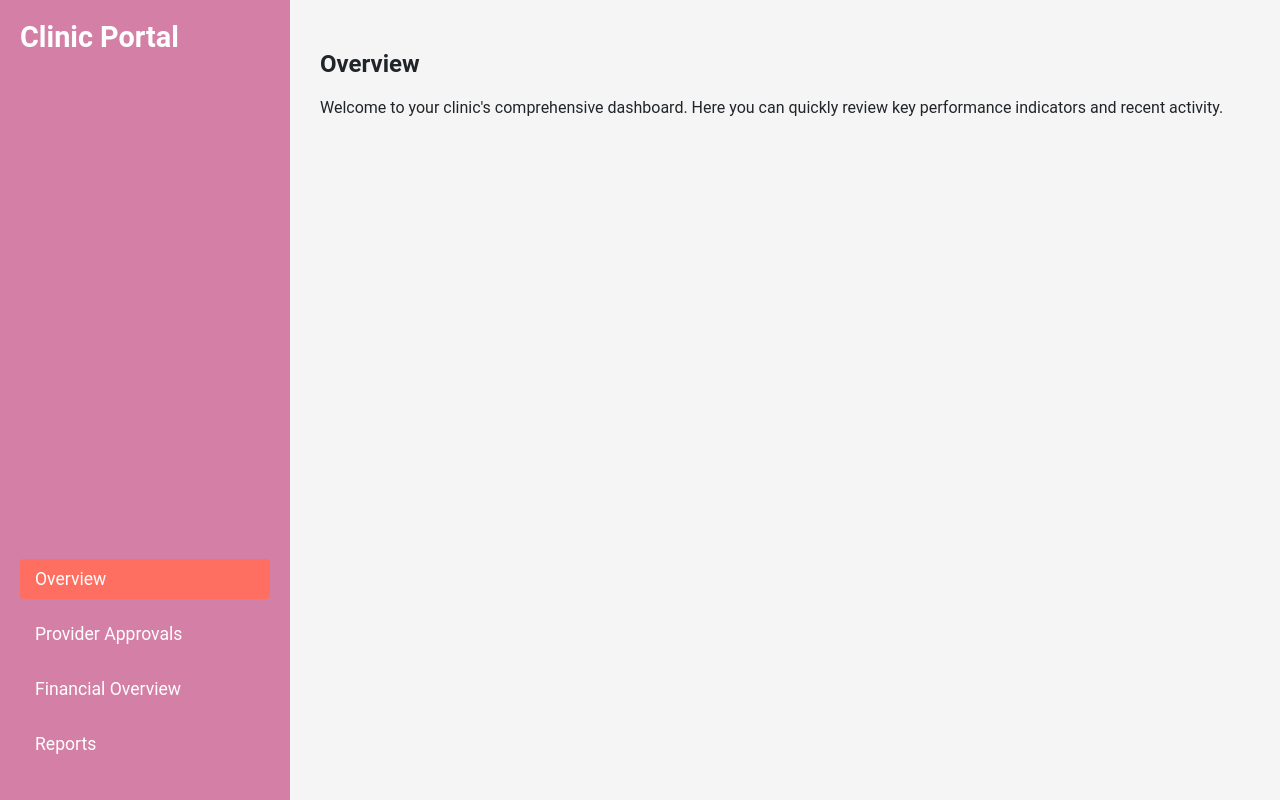
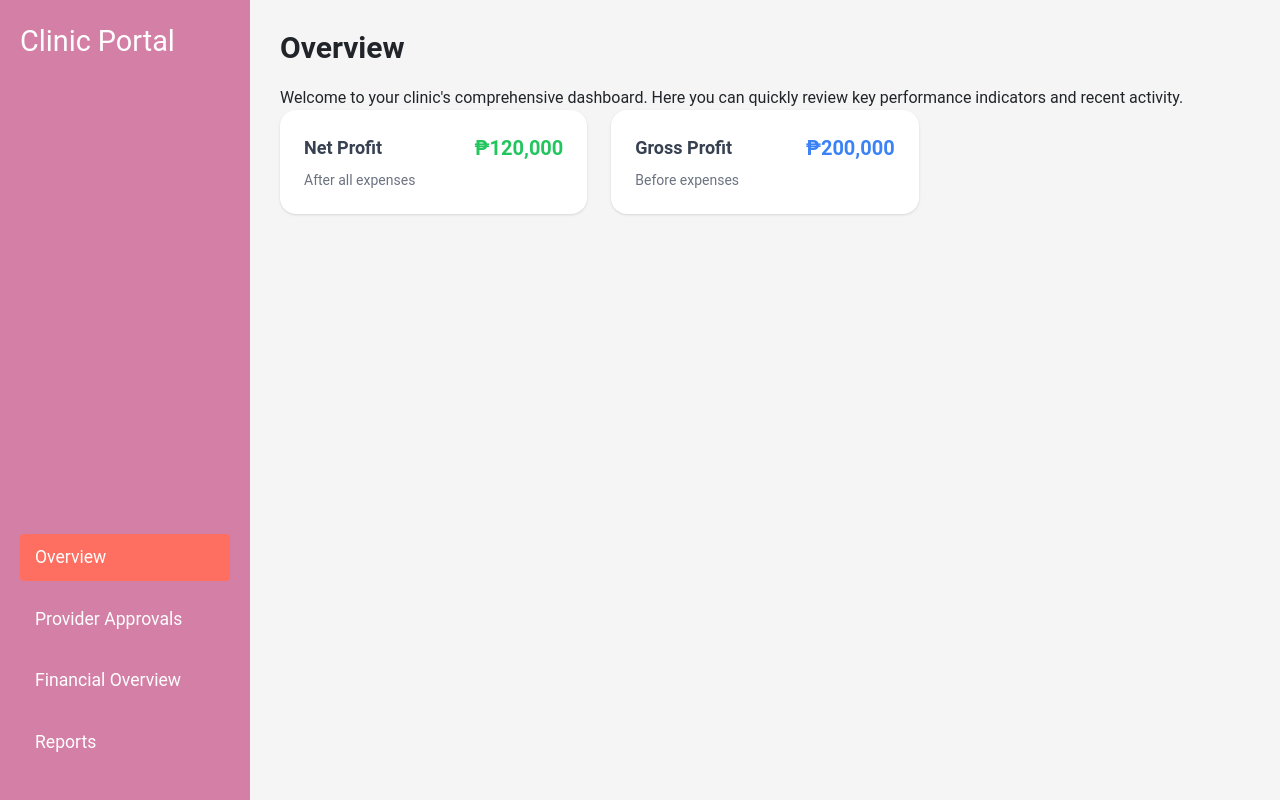
Before and after one commit to keanulaw/NeoCare-Clinic, a React (Create React App) app: page /portal in a window 1280 px wide. Built offline with nearby package versions, Linux system fonts and the light colour scheme.

Commit message:
Gross Profit and Net Profit Added

```diff
--- a/package.json
+++ b/package.json
@@ -38,5 +38,8 @@
       "last 1 firefox version",
       "last 1 safari version"
     ]
+  },
+  "devDependencies": {
+    "tailwindcss": "^3.4.17"
   }
 }
--- a/src/App.css
+++ b/src/App.css
@@ -1,17 +1,21 @@
+@tailwind base;
+@tailwind components;
+@tailwind utilities;
+
 /* src/App.css */
 
 /* Define the color variables based on the provided theme */
 :root {
-  --primary: #D47FA6;      /* Primary accent color */
-  --secondary: #FF6F61;     /* Secondary color for highlights */
-  --background: #F5F5F5;    /* Light background color */
-  --text: #212529;         /* Text color */
-  --icon: #D47FA6;         /* Icon color */
+  --primary: #d47fa6; /* Primary accent color */
+  --secondary: #ff6f61; /* Secondary color for highlights */
+  --background: #f5f5f5; /* Light background color */
+  --text: #212529; /* Text color */
+  --icon: #d47fa6; /* Icon color */
 }
 
 body {
   margin: 0;
-  font-family: 'Roboto', sans-serif;
+  font-family: "Roboto", sans-serif;
   background-color: var(--background);
   color: var(--text);
 }
@@ -88,7 +92,7 @@ body {
   border-radius: 8px;
   padding: 20px;
   margin-bottom: 20px;
-  box-shadow: 0 2px 8px rgba(0,0,0,0.1);
+  box-shadow: 0 2px 8px rgba(0, 0, 0, 0.1);
 }
 
 .page-container h2 {
@@ -109,13 +113,13 @@ body {
   border-radius: 8px;
   padding: 20px;
   flex: 1 1 calc(33.333% - 20px);
-  box-shadow: 0 2px 8px rgba(0,0,0,0.08);
+  box-shadow: 0 2px 8px rgba(0, 0, 0, 0.08);
   transition: transform 0.2s ease, box-shadow 0.2s ease;
 }
 
 .application-card:hover {
   transform: translateY(-3px);
-  box-shadow: 0 4px 12px rgba(0,0,0,0.15);
+  box-shadow: 0 4px 12px rgba(0, 0, 0, 0.15);
 }
 
 .application-card p {
@@ -162,7 +166,7 @@ button.decline:hover {
   padding: 30px;
   background: #fff;
   border-radius: 8px;
-  box-shadow: 0 2px 8px rgba(0,0,0,0.1);
+  box-shadow: 0 2px 8px rgba(0, 0, 0, 0.1);
 }
 
 .auth-container h2 {
@@ -205,3 +209,7 @@ button.decline:hover {
   text-align: center;
   margin-top: 15px;
 }
+
+.debug {
+  border: 1px solid red;
+}
--- a/src/components/Overview.js
+++ b/src/components/Overview.js
@@ -1,11 +1,32 @@
-import React from 'react';
+import React from "react";
 
 function Overview() {
   return (
     <div className="overview-container">
-      <h2>Overview</h2>
-      <p>Welcome to your clinic's comprehensive dashboard. Here you can quickly review key performance indicators and recent activity.</p>
+      <h2 className="font-bold text-3xl mb-5">Overview</h2>
+      <p>
+        Welcome to your clinic's comprehensive dashboard. Here you can quickly
+        review key performance indicators and recent activity.
+      </p>
       {/* Additional summary data can be added here */}
+      <div class="grid grid-cols-1 md:grid-cols-2 lg:grid-cols-3 gap-6">
+        {/* Net Profit */}
+        <div class="bg-white rounded-2xl shadow p-6">
+          <div class="flex items-center justify-between">
+            <h2 class="text-lg font-semibold text-gray-700">Net Profit</h2>
+            <div class="text-green-500 text-xl font-bold">₱120,000</div>
+          </div>
+          <p class="text-sm text-gray-500 mt-2">After all expenses</p>
+        </div>
+        {/* Gross Profit */}
+        <div class="bg-white rounded-2xl shadow p-6">
+          <div class="flex items-center justify-between">
+            <h2 class="text-lg font-semibold text-gray-700">Gross Profit</h2>
+            <div class="text-blue-500 text-xl font-bold">₱200,000</div>
+          </div>
+          <p class="text-sm text-gray-500 mt-2">Before expenses</p>
+        </div>
+      </div>
     </div>
   );
 }
--- /dev/null
+++ b/tailwind.config.js
@@ -0,0 +1,8 @@
+/** @type {import('tailwindcss').Config} */
+module.exports = {
+  content: ["./src/**/*.{js,jsx,ts,tsx}"],
+  theme: {
+    extend: {},
+  },
+  plugins: [],
+};
```
Also changed, not shown: src/index.css (+7 -3 lines), 1 other file (tests, documents, lock files or other folders).
